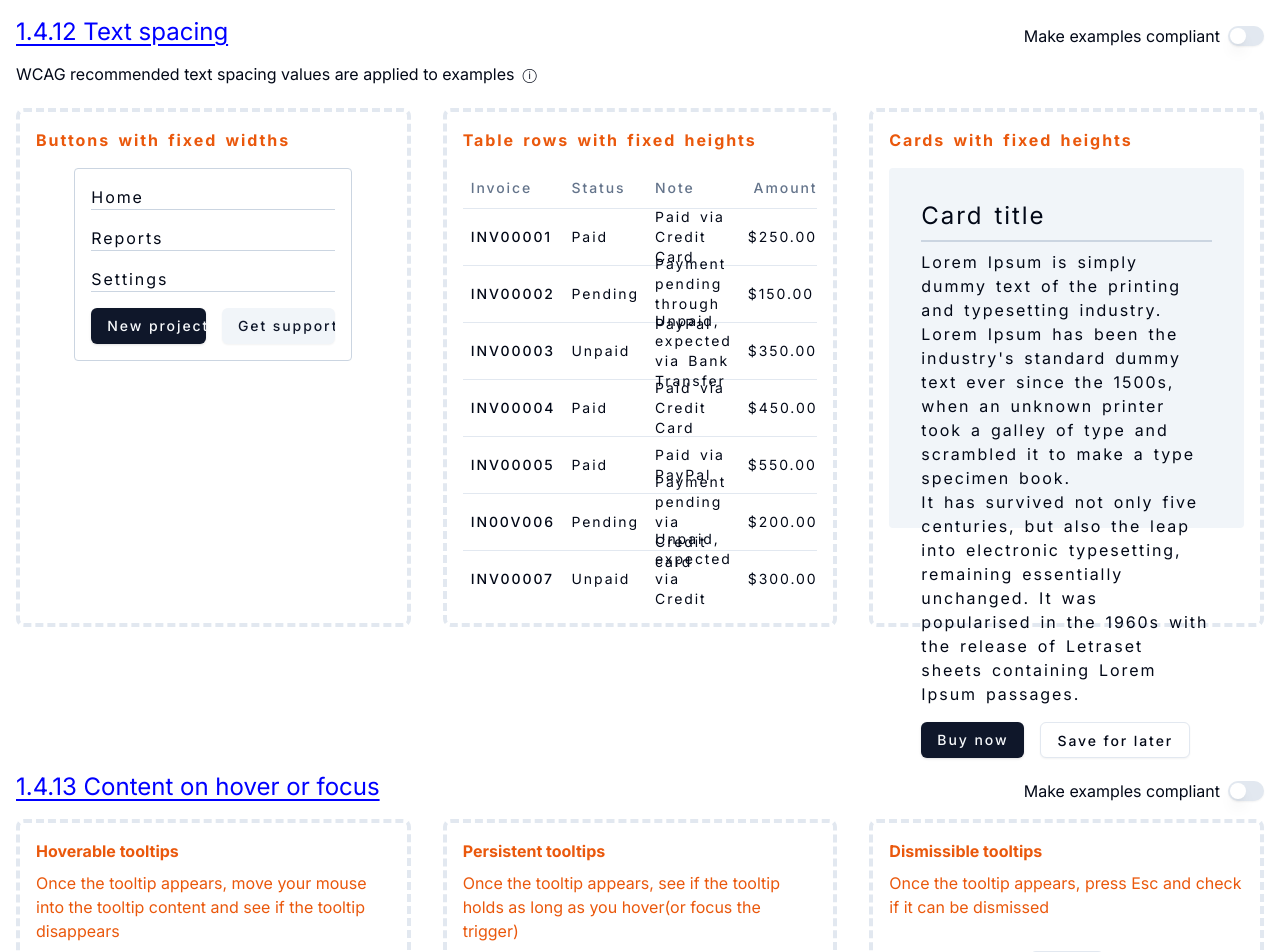
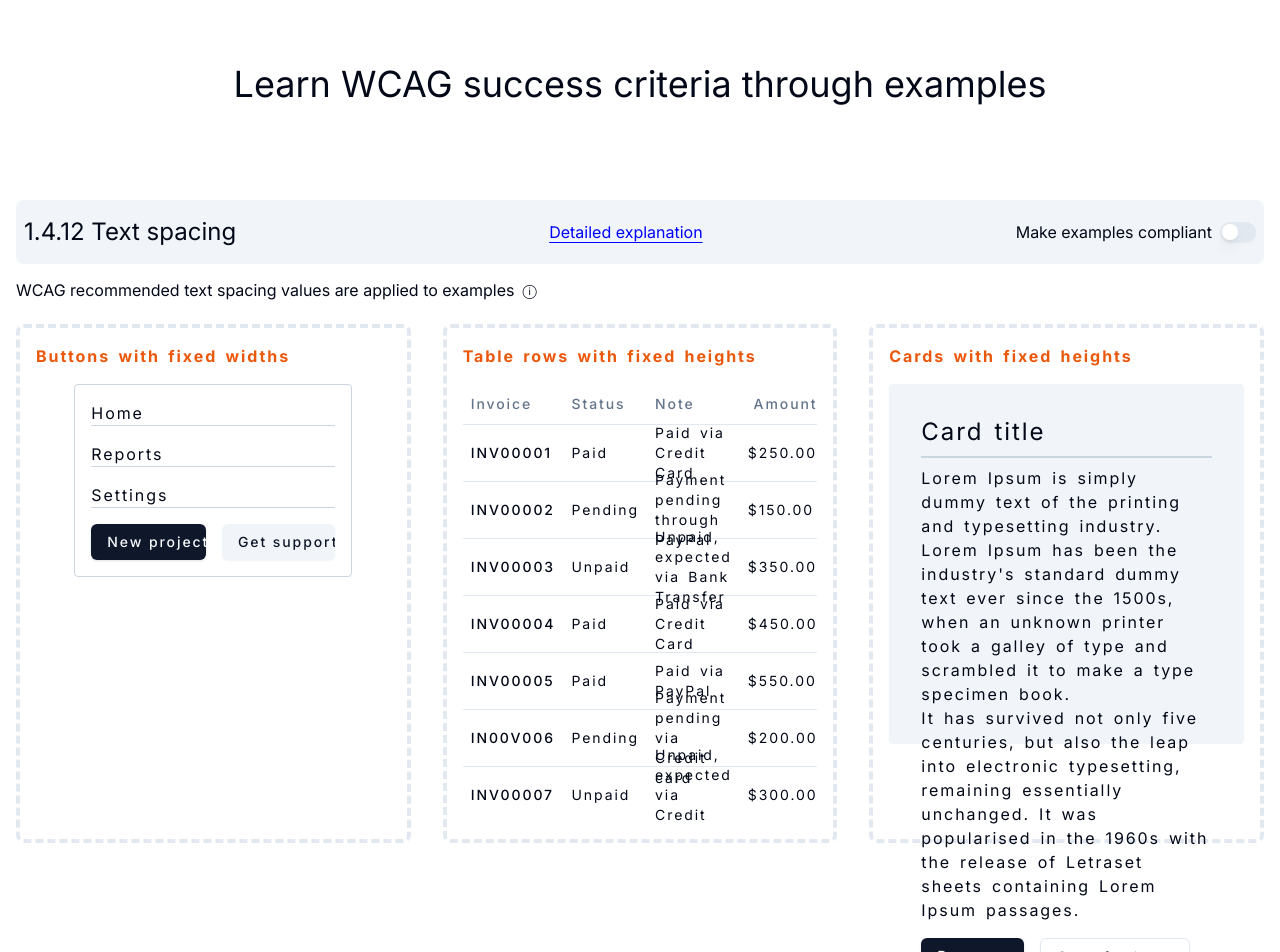
Before and after one commit to vivek-g-browserstack/interactive-wcag-examples, a Next.js app: page / in a window 1280 px wide. Shown: the top 952 px of the page. Built offline with nearby package versions, Linux system fonts and the light colour scheme.

Commit message:
Polish UI

```diff
--- a/src/app/page.tsx
+++ b/src/app/page.tsx
@@ -6,6 +6,7 @@ import { TextSpacing } from "@/components/TextSpacing"
 export default function Home() {
   return (
     <div>
+      <h1 className="text-4xl text-center mt-12 mb-24">Learn WCAG success criteria through examples </h1>
       <div className="mb-36">
         <TextSpacing />
       </div>
--- a/src/components/ContentOnHoverOrFocus/index.tsx
+++ b/src/components/ContentOnHoverOrFocus/index.tsx
@@ -12,10 +12,11 @@ export function ContentOnFocusOrHover() {
 
     return (
         <div className="px-4">
-            <div className="flex gap-8 justify-between items-end mb-4">
+            <div className="flex gap-8 justify-between items-center bg-slate-100 rounded-lg px-2 py-4 mb-4">
                 <h2 className="text-2xl">
-                    <a href="https://www.w3.org/WAI/WCAG21/Understanding/content-on-hover-or-focus.html" target="_blank">1.4.13 Content on hover or focus</a>
+                    1.4.13 Content on hover or focus
                 </h2>
+                <a href="https://www.w3.org/WAI/WCAG21/Understanding/content-on-hover-or-focus.html" target="_blank">Detailed explanation</a>
                 <div className="flex gap-2 items-center">
                     <label htmlFor="content-on-hover-or-focus-compliance">Make examples compliant</label>
                     <Switch
@@ -44,6 +45,6 @@ export function ContentOnFocusOrHover() {
                 </div>
 
             </div>
-        </div>
+        </div >
     )
 }
--- a/src/components/TextSpacing/index.tsx
+++ b/src/components/TextSpacing/index.tsx
@@ -35,10 +35,11 @@ export function TextSpacing() {
                 `}
                 </style>
             }
-            <div className="flex gap-8 justify-between items-end mb-2">
+            <div className="flex gap-8 justify-between items-center bg-slate-100 rounded-lg px-2 py-4 mb-2">
                 <h2 className="text-2xl">
-                    <a href="https://www.w3.org/WAI/WCAG21/Understanding/text-spacing" target="_blank">1.4.12 Text spacing</a>
+                    1.4.12 Text spacing
                 </h2>
+                <a href="https://www.w3.org/WAI/WCAG21/Understanding/text-spacing" target="_blank">Detailed explanation</a>
                 <div className="flex gap-2 items-center">
                     <label htmlFor="text-spacing-compliance">Make examples compliant</label>
                     <Switch
```
